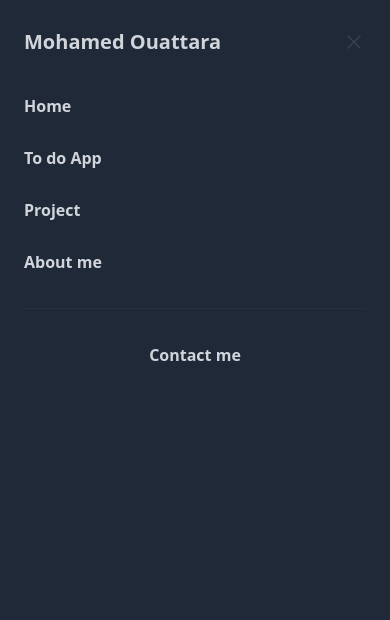
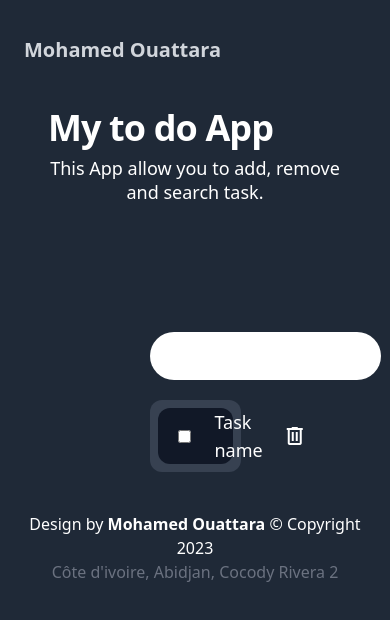
Before and after one commit to MohameddOuattara/myspace, a website: page public/projects.html in a window 390 px wide. Shown: the top 620 px of the page. Drawn offline with nearby package versions, Linux system fonts and the light colour scheme.

Commit message:
Modified mobile menu

```diff
--- a/public/projects.html
+++ b/public/projects.html
@@ -13,69 +13,28 @@
     <div class="px-6 pt-8 lg:px-16">
       <div>
         <nav class="flex h-9 items-center justify-between" aria-label="Global">
-          <div class="flex lg:min-w-0 lg:flex-1" aria-label="Global">
-            <a href="index.html" class="-m-1.5 p-1.5">
+          <div class="flex flex-1 lg:min-w-0" aria-label="Global">
+            <a href="index.html" class="">
               <span class="font-bold text-xl text-gray-300 hover:text-gray-100">Mohamed Ouattara</span>
             </a>
           </div>
-          <div class="flex lg:hidden">
-            <button type="button" class="-m-2.5 inline-flex items-center justify-center rounded-md p-2.5 text-gray-700">
-              <span class="sr-only">Open main menu</span>
-              <!-- Heroicon name: outline/bars-3 -->
-              <svg class="h-6 w-6" xmlns="http://www.w3.org/2000/svg" fill="none" viewBox="0 0 24 24" stroke-width="1.5" stroke="currentColor" aria-hidden="true">
-                <path stroke-linecap="round" stroke-linejoin="round" d="M3.75 6.75h16.5M3.75 12h16.5m-16.5 5.25h16.5" />
-              </svg>
-            </button>
-          </div>
-          <div class="hidden lg:flex lg:min-w-0 lg:flex-1 lg:justify-center lg:gap-x-12">
+          <div class="hidden md:flex lg:justify-between md:gap-x-10 text-sx mx-10">
             <a href="index.html" class="font-normal text-gray-300 hover:text-gray-100">Home</a>
-            <a href="projects.html" class="font-normal text-gray-300 hover:text-gray-100">To do App</a>
+            <a href="projects.html" class="font-bold text-gray-300 hover:text-gray-100">To do App</a>
             <a href="#" class="font-normal text-gray-300 hover:text-gray-100">Contacts</a>
             <a href="#" class="font-normal text-gray-300 hover:text-gray-100">About me</a>
           </div>
 
-          <div class="hidden lg:flex lg:flex-1 lg:justify-end">
-            <input type="text" placeholder="Search for a new task" class="hidden lg:flex lg:items-center text-gray-800 mr-5 rounded-full pl-5 font-bold">
-            <a href="#" class="inline-block rounded-lg px-3 py-1.5 text-sm font-semibold leading-6 text-white shadow-sm ring-1 ring-gray-600 hover:ring-gray-100 hover:text-gray-900 hover:bg-gray-100  border-2">Contact me</a>
+          <div class="hidden md:flex lg:justify-end h-10">
+            <input type="text" placeholder="Search for a new task" class="hidden lg:flex md:items-center text-gray-800 mr-5 rounded-full pl-5 font-bold">
+            <a href="#" class="flex px-3 text-xs rounded-lg font-semibold text-white shadow-sm ring-1 ring-gray-600 hover:ring-gray-100 hover:text-gray-900 hover:bg-gray-100  border-2 text-center items-center">Contact me</a>
           </div>
         </nav>
 
-        <!-- MOBILE MENU, SHOW/HIDE based BASE ON MENU OPEN STATE -->
-        <div role="dialog" aria-modal="true">
-          <div focus="true" class="fixed inset-0 z-10 overflow-y-auto bg-gray-800 px-6 py-6 lg:hidden">
-            <div class="flex h-9 items-center justify-between">
-              <div class="flex text-gray-300 hover:text-gray-100">
-                <a href="index.html" class="-m-1.5 p-1.5">
-                  <span class="font-bold text-xl">Mohamed Ouattara</span>
-                </a>
-              </div>
-              <div class="flex">
-                <button type="button" class="-m-2.5 inline-flex items-center justify-center rounded-md p-2.5 text-gray-700">
-                  <span class="sr-only">Close menu</span>
-                  <!-- Heroicon name: outline/x-mark - CLOSE MENU ICON -->
-                  <svg class="h-6 w-6" xmlns="http://www.w3.org/2000/svg" fill="none" viewBox="0 0 24 24" stroke-width="1.5" stroke="currentColor" aria-hidden="true">
-                    <path stroke-linecap="round" stroke-linejoin="round" d="M6 18L18 6M6 6l12 12" />
-                  </svg>
-                </button>
-              </div>
-            </div>
-            <div class="mt-6 flow-root">
-              <div class="-my-6 divide-y divide-gray-500/10">
-                <div class="space-y-2 py-6">
-                  <a href="index.html" class="-mx-3 block rounded-lg py-2 px-3 text-base font-semibold leading-7 text-gray-300 hover:text-gray-100 hover:bg-gray-700">Home</a>
-                  <a href="projects.html" class="-mx-3 block rounded-lg py-2 px-3 text-base font-semibold leading-7 text-gray-300 hover:text-gray-100 hover:bg-gray-700">To do App</a>
-                  <a href="#" class="-mx-3 block rounded-lg py-2 px-3 text-base font-semibold leading-7 text-gray-300 hover:text-gray-100 hover:bg-gray-700">Project</a>
-                  <a href="#" class="-mx-3 block rounded-lg py-2 px-3 text-base font-semibold leading-7 text-gray-300 hover:text-gray-100 hover:bg-gray-700">About me</a>
-                </div>
-                <div class="py-6">
-                  <a href="#" class="-mx-3 block rounded-lg py-2.5 px-3 text-base font-semibold leading-6 text-gray-300 hover:text-gray-800 text-center hover:bg-white">Contact me</a>
-                </div>
-              </div>
-            </div>
-          </div>
-        </div>
-      </div>
-    </div>
+        <!-- MOBILE MENU - START -->
+
+        <!-- MOBILE MENU - END -->
+
 
     <!-- MAIN CONTENT - BANNER -->
     <header>
@@ -87,7 +46,7 @@
         </div>
     </header>
 
-    <!-- MAIN CONTENT - BANNER -->
+    <!-- MAIN CONTENT - ADD BOOK -->
     <section class="flex justify-center mx-20 h-12 mb-5">
         <div class="flex justify-between w-6/12">
             <input type="text" class="rounded-full grow mr-10">
```
Also changed, not shown: public/index.html (+4 -4 lines), public/output.css.
